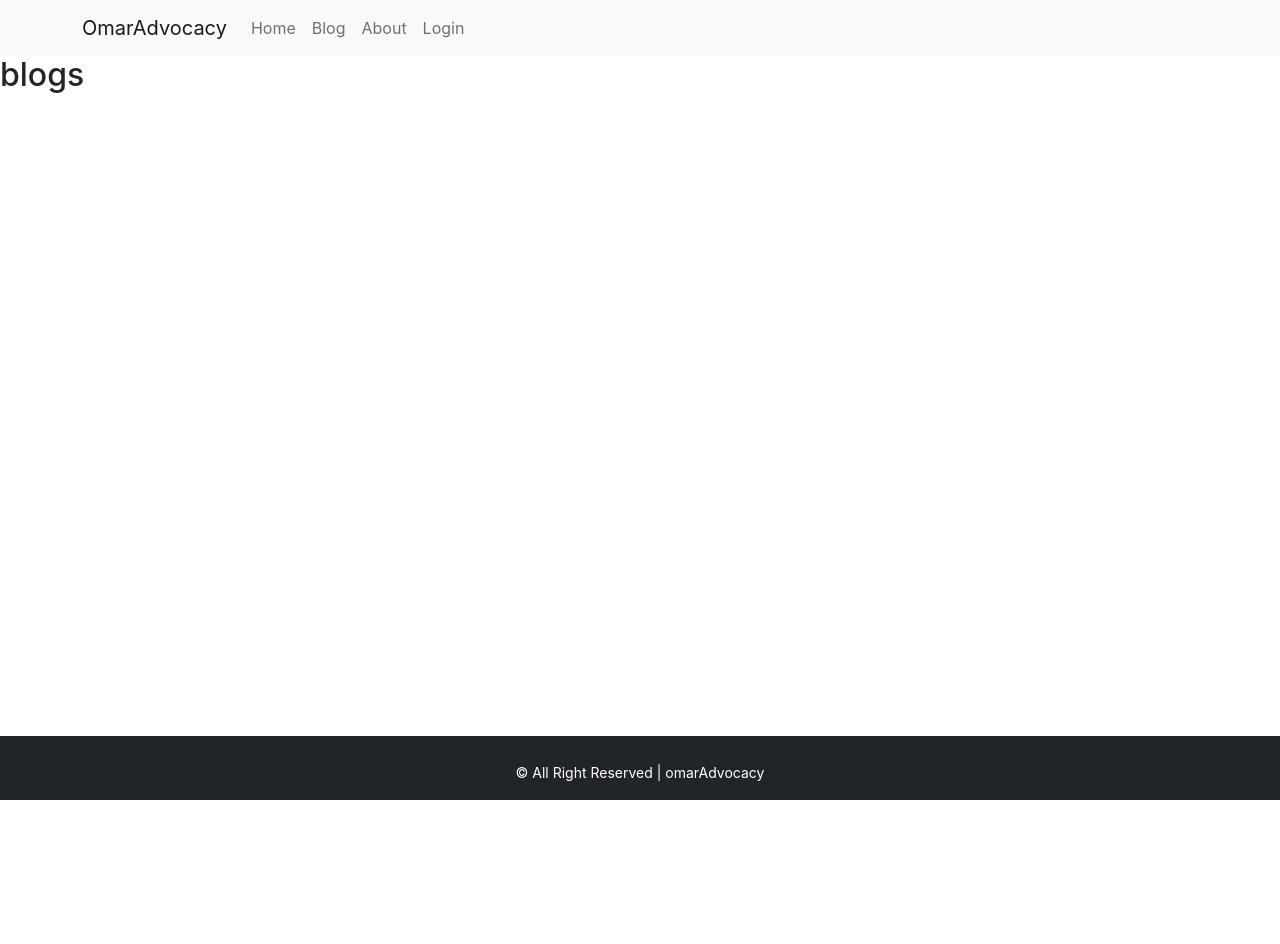
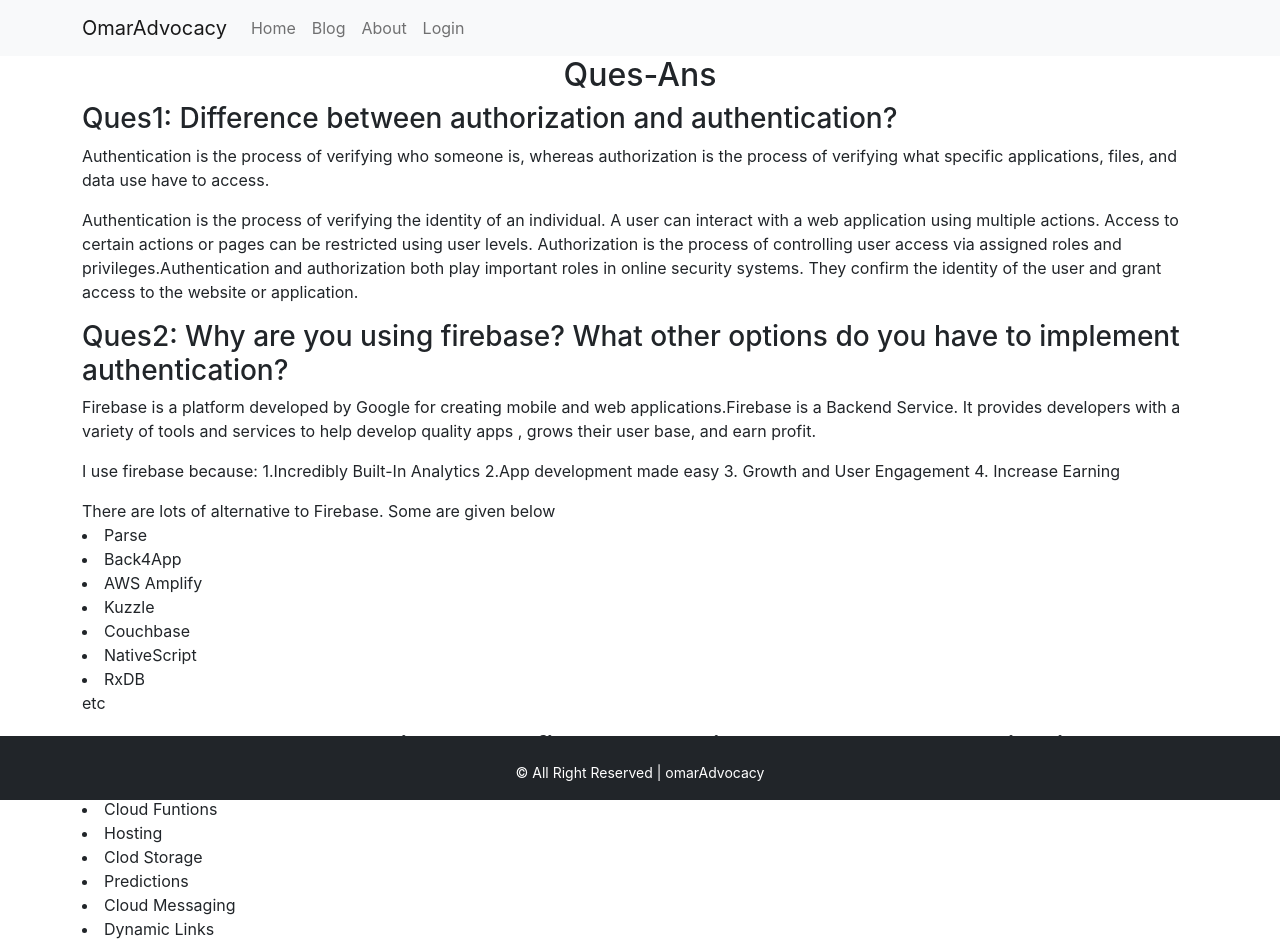
Before and after one commit to omarfurkan/omar-advocacy, a React (Create React App) app: page /blog in a window 1280 px wide. Shown: the top 944 px of the page. Before the commit the page ends 800 px from the top, so only its background shows below. Built offline with nearby package versions, Linux system fonts and the light colour scheme.

Commit message:
blog page ques ans all done

```diff
--- a/src/components/Blog/Blog.js
+++ b/src/components/Blog/Blog.js
@@ -2,8 +2,35 @@ import React from 'react';
 
 const Blog = () => {
     return (
-        <div>
-            <h2>blogs</h2>
+        <div className='container'>
+            <h2 className='text-center'>Ques-Ans</h2>
+            <div>
+                <h3>Ques1: Difference between authorization and authentication?</h3>
+                <p>Authentication is the process of verifying who someone is, whereas authorization is the process of verifying what specific applications, files, and data use have to access.</p>
+                <p>Authentication is the process of verifying the identity of an individual. A user can interact with a web application using multiple actions. Access to certain actions or pages can be restricted using user levels. Authorization is the process of controlling user access via assigned roles and privileges.Authentication and authorization both play important roles in online security systems. They confirm the identity of the user and grant access to the website or application.  </p>
+                <h3>Ques2: Why are you using firebase? What other options do you have to implement authentication?</h3>
+                <p>Firebase is a platform developed by  Google for creating mobile and web applications.Firebase is a Backend Service. It provides developers with a variety of tools and services to help develop quality apps , grows their user base, and earn profit.</p>
+                <p>I use firebase because: 1.Incredibly Built-In Analytics 2.App development made easy 3. Growth and User Engagement 4. Increase Earning </p>
+                <p>There are lots of alternative to Firebase. Some are given below
+                    <li>Parse</li>
+                    <li>Back4App</li>
+                    <li>AWS Amplify</li>
+                    <li>Kuzzle</li>
+                    <li>Couchbase</li>
+                    <li>NativeScript</li>
+                    <li>RxDB</li> etc
+                </p>
+                <h3>Ques3: What other services does firebase provide other than authentication?</h3>
+                <p>There are manuy services which Firebase provide. Most useful of them are:
+                    <li>Cloud Funtions</li>
+                    <li>Hosting</li>
+                    <li>Clod Storage</li>
+                    <li>Predictions</li>
+                    <li>Cloud Messaging</li>
+                    <li>Dynamic Links</li>
+                    <li>Remote Config</li>
+                </p>
+            </div>
         </div>
     );
 };
```
